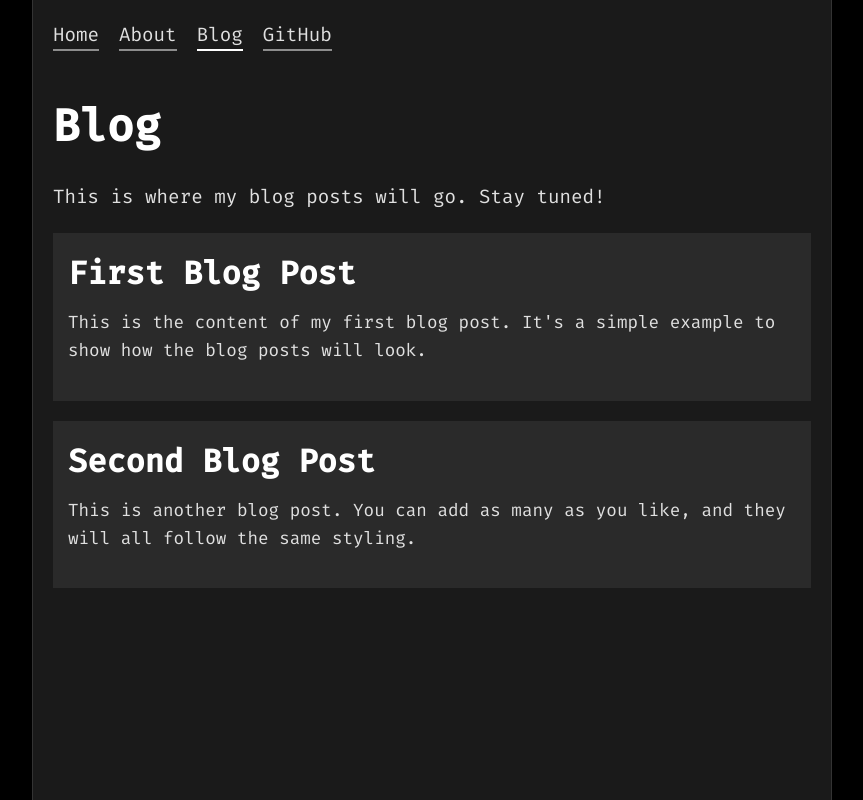
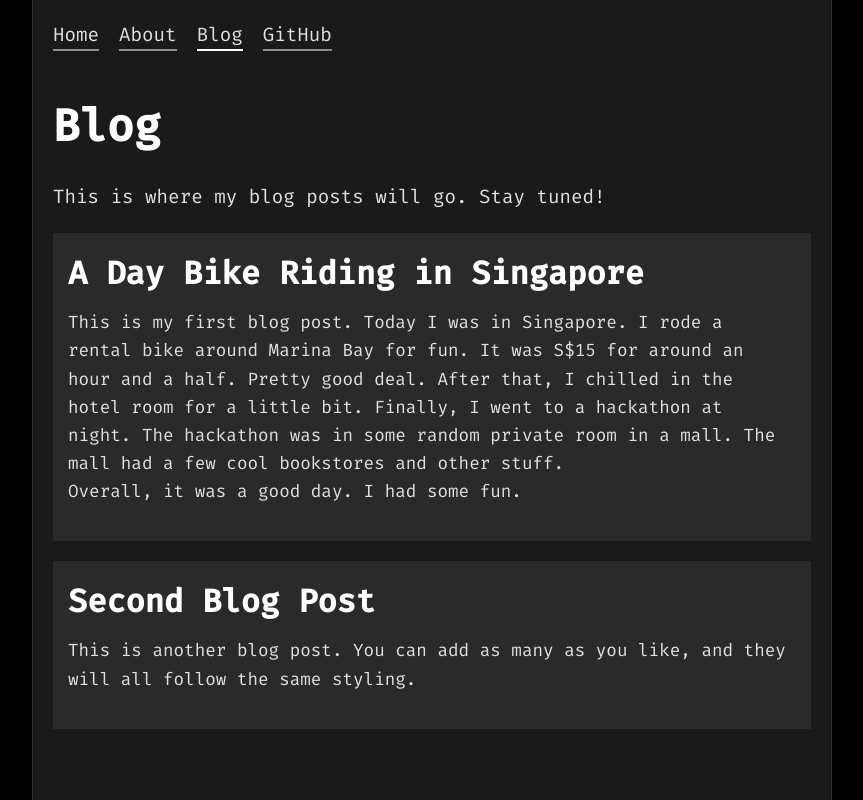
Before and after one commit to gnart-gnart/example-minimalist-website, a plain HTML site: page blog.html in a window 1280 px wide. Shown: the whole page, without its empty margins (208-1071 px from the left). Drawn offline with Linux system fonts and the light colour scheme.

Commit message:
updated first blog post and small format changes

```diff
--- a/blog.html
+++ b/blog.html
@@ -27,8 +27,17 @@
 
       <!-- Example Blog Post 1 -->
       <div class="blog-post">
-        <h2>First Blog Post</h2>
-        <p>This is the content of my first blog post. It's a simple example to show how the blog posts will look.</p>
+        <h2>A Day Bike Riding in Singapore</h2>
+        <p>This is my first blog post. Today I was in Singapore.
+          I rode a rental bike around Marina Bay for fun.
+          It was S$15 for around an hour and a half. Pretty good deal.
+          After that, I chilled in the hotel room for a little bit.
+          Finally, I went to a hackathon at night.
+          The hackathon was in some random private room in a mall.
+          The mall had a few cool bookstores and other stuff.
+          <br>
+          Overall, it was a good day. I had some fun.
+        </p>
       </div>
 
       <!-- Example Blog Post 2 -->
--- a/styles.css
+++ b/styles.css
@@ -85,6 +85,12 @@ p {
   margin-bottom: 20px; /* Margin between blog posts */
 }
 
+/* Optional: Add extra margin for <br> tags if needed */
+.blog-post p br {
+  display: block; /* Treat <br> as a block element */
+  margin-bottom: 10px; /* Add extra space after each <br> */
+}
+
 .blog-post h2 {
   font-size: 2rem; /* Smaller than h1 */
   margin-bottom: 10px; /* Space below the title */
```
